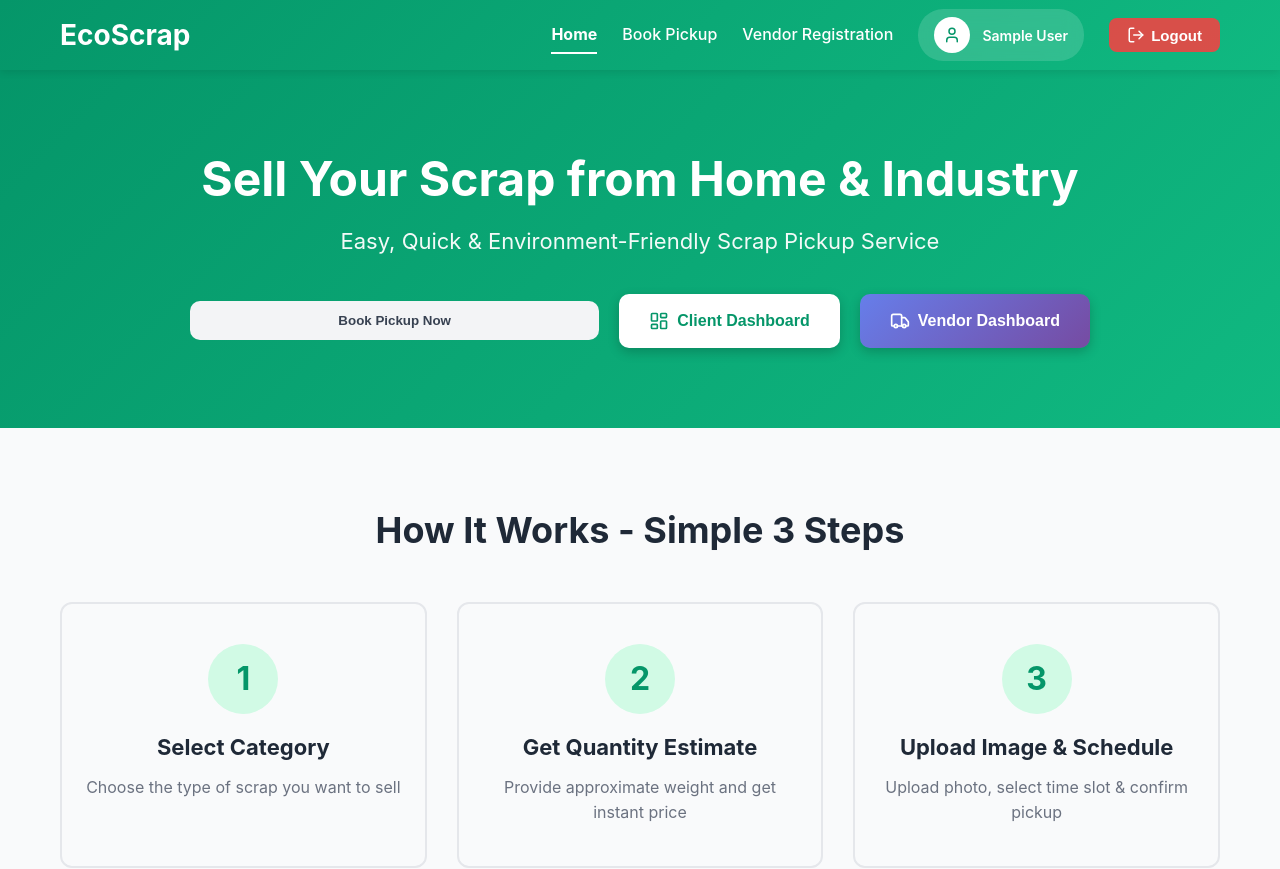
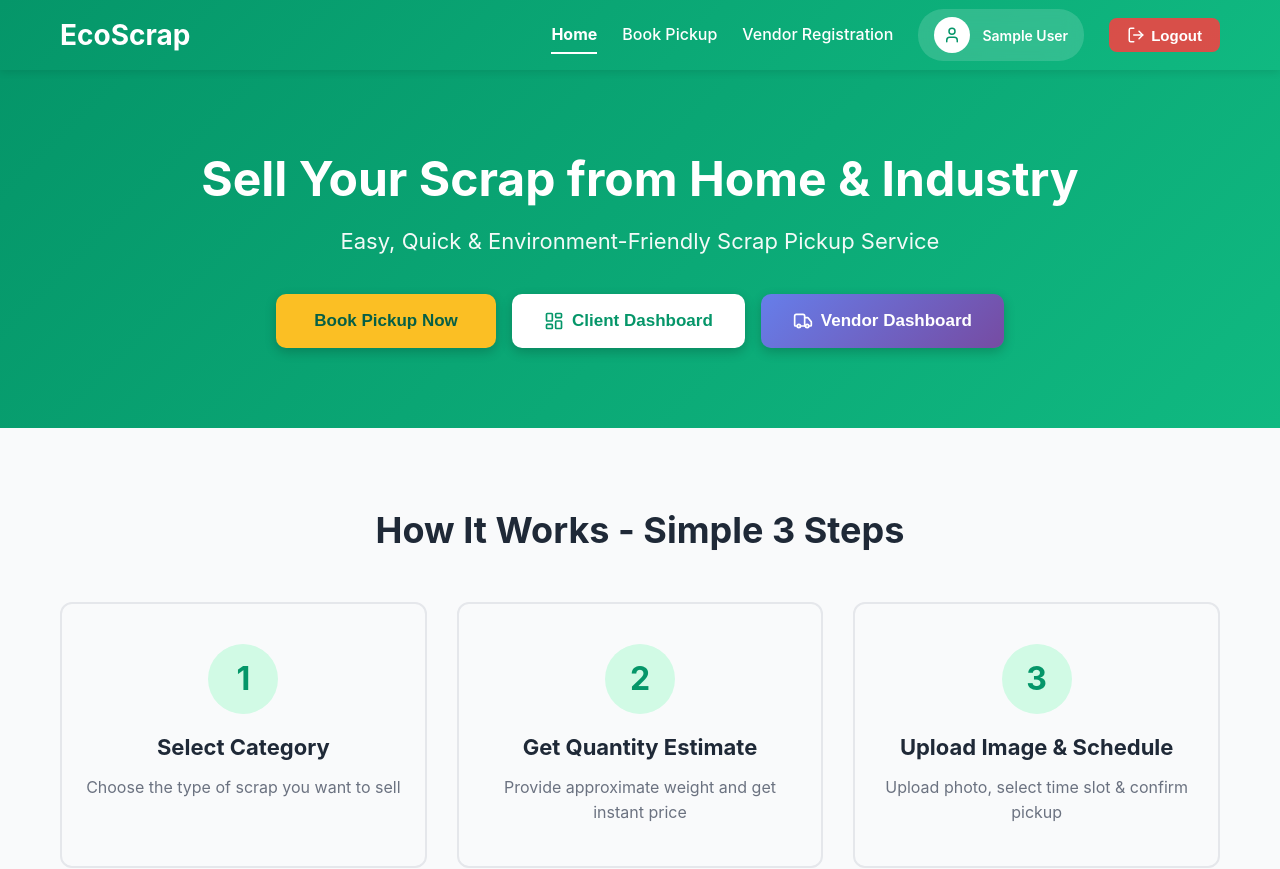
Before and after one commit to ShrutiShinde510/scrap-pickup-website, a React (Vite) app in the folder client/: page / in a window 1280 px wide. Shown: the top 869 px of the page. Built offline with nearby package versions, Linux system fonts and the light colour scheme; no server answers; sample sign-in values are in the browser's storage.

Commit message:
working vendor dashboard

```diff
--- a/client/src/components/HeroSection.css
+++ b/client/src/components/HeroSection.css
@@ -126,25 +126,26 @@
 
 .hero-buttons {
   display: flex;
-  gap: 20px;
+  gap: 16px;
   justify-content: center;
+  align-items: center;
   flex-wrap: wrap;
-  align-items: center;
+  margin-top: 40px;
 }
 
 /* Book Pickup Button */
 .btn-book-pickup {
   background: #fbbf24;
   color: #065f46;
-  padding: 15px 35px;
+  padding: 15px 32px;
   border-radius: 10px;
   font-weight: bold;
-  font-size: 18px;
+  font-size: 17px;
   box-shadow: 0 4px 12px rgba(0, 0, 0, 0.2);
-  transition: all 0.3s;
+  transition: all 0.3s ease;
   border: none;
   cursor: pointer;
-  min-width: 240px;
+  min-width: 220px;
   height: 54px;
   display: flex;
   align-items: center;
@@ -161,12 +162,12 @@
 .btn-client-dashboard {
   background: white;
   color: #059669;
-  padding: 15px 30px;
+  padding: 15px 32px;
   border-radius: 10px;
   font-weight: bold;
-  font-size: 16px;
+  font-size: 17px;
   box-shadow: 0 4px 12px rgba(0, 0, 0, 0.2);
-  transition: all 0.3s;
+  transition: all 0.3s ease;
   border: none;
   cursor: pointer;
   min-width: 220px;
@@ -187,12 +188,12 @@
 .btn-vendor-dashboard {
   background: linear-gradient(135deg, #667eea 0%, #764ba2 100%);
   color: white;
-  padding: 15px 30px;
+  padding: 15px 32px;
   border-radius: 10px;
   font-weight: bold;
-  font-size: 16px;
+  font-size: 17px;
   box-shadow: 0 4px 12px rgba(0, 0, 0, 0.2);
-  transition: all 0.3s;
+  transition: all 0.3s ease;
   border: none;
   cursor: pointer;
   min-width: 220px;
--- a/client/src/components/HeroSection.jsx
+++ b/client/src/components/HeroSection.jsx
@@ -18,21 +18,12 @@ const HeroSection = ({ onRegisterClick }) => {
         <div className="hero-buttons">
           <button
             onClick={() => navigate("/book-pickup")}
-            className="btn-secondary"
+            className="btn-book-pickup"
           >
             Book Pickup Now
           </button>
 
           {isAuthenticated && (
-            /* <button
-               onClick={() => navigate(user?.role === "vendor" ? "/vendor-dashboard" : "/dashboard")}
-               className="btn-primary"
-             >
-               Client Dashboard
-             </button>
-             */
-
-
             <>
               <button
                 onClick={() => navigate("/dashboard")}
@@ -50,9 +41,6 @@ const HeroSection = ({ onRegisterClick }) => {
                 Vendor Dashboard
               </button>
             </>
-
-
-
           )}
         </div>
       </div>
```
